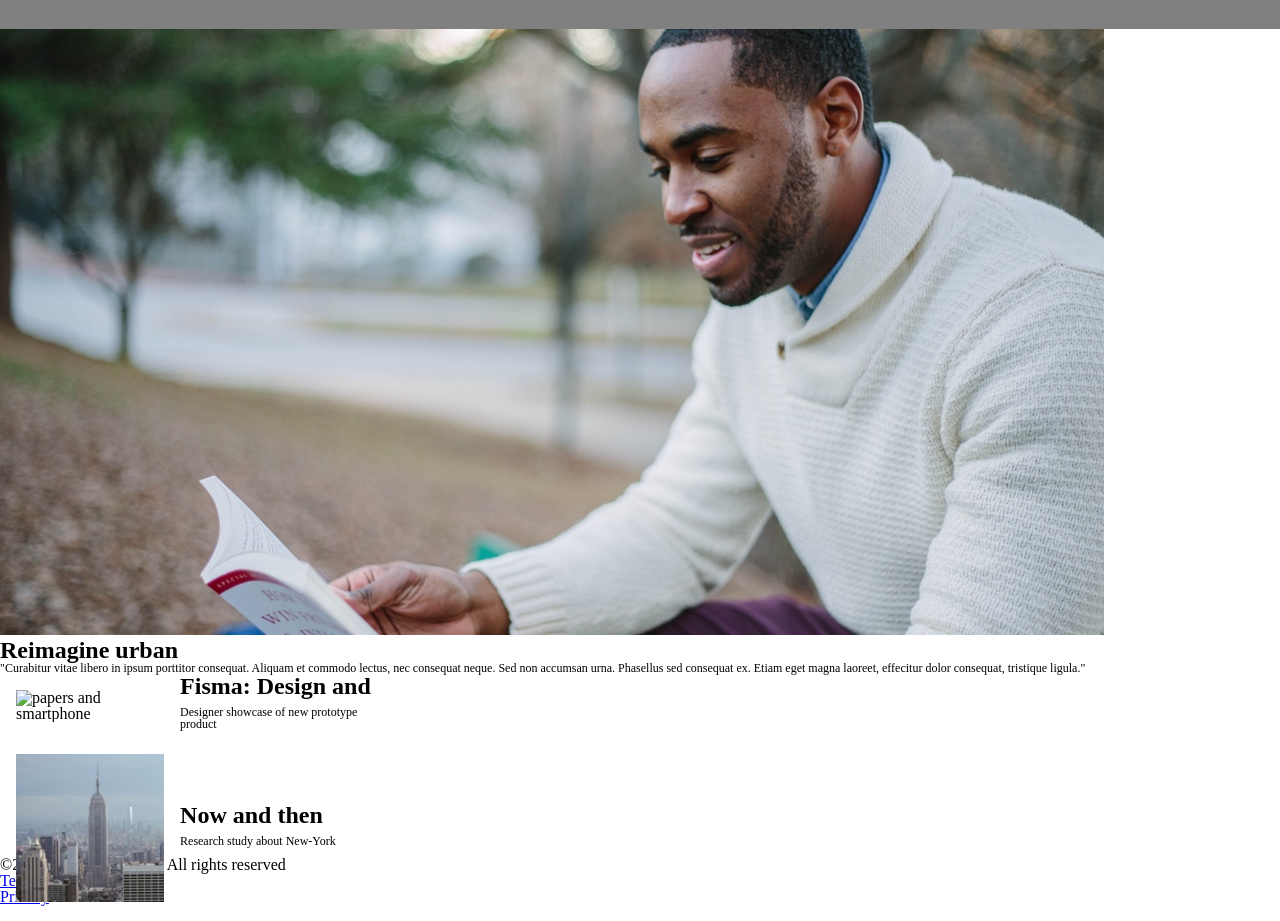
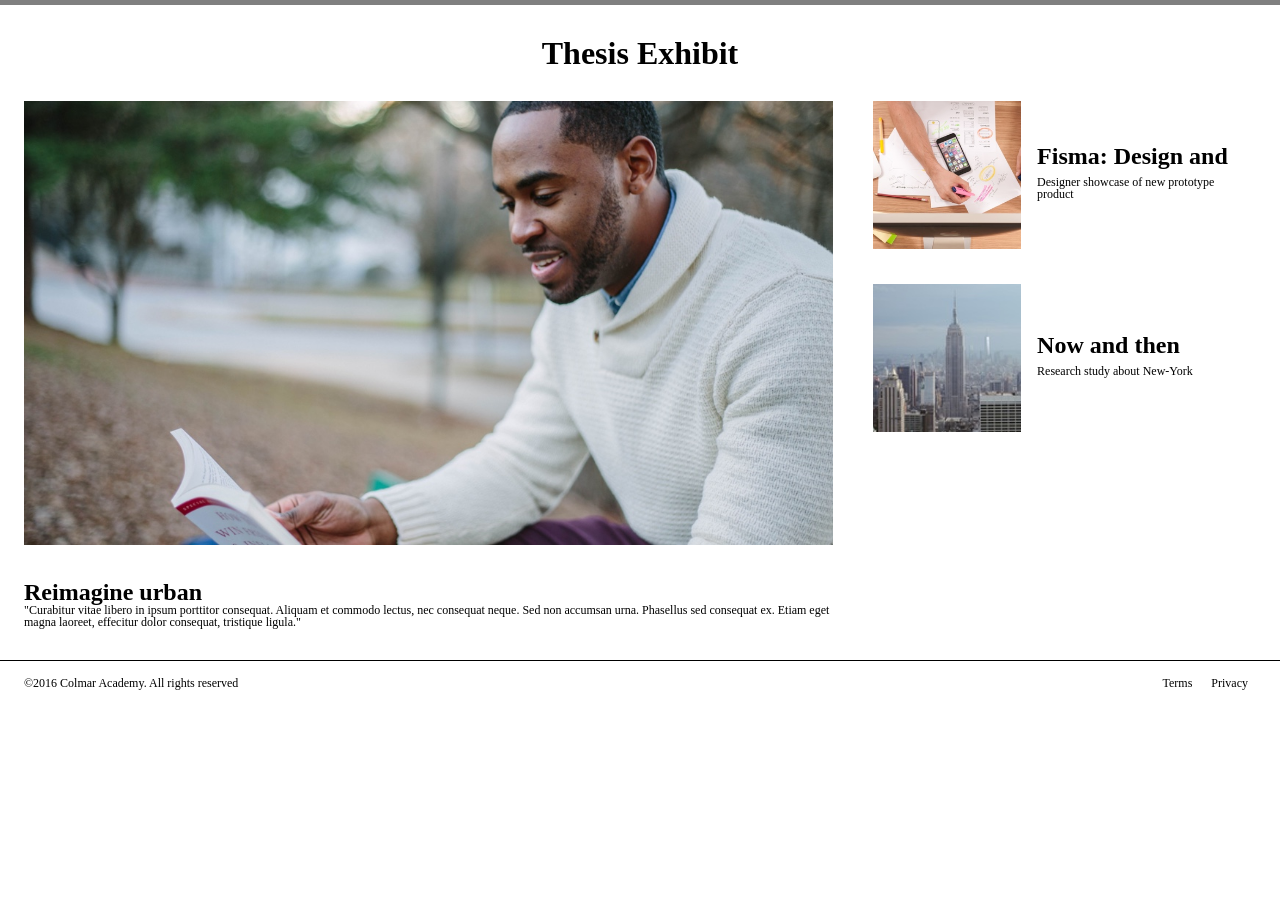
Before and after one commit to le-silence/ColmarAcademy, a plain HTML site: page index.html in a window 1280 px wide. Shown: the part 1997-2918 px from the top of the page. After the commit the page ends 2718 px from the top, so only its background shows below. Drawn offline with Linux system fonts and the light colour scheme.

Commit message:
Section thesis and footer styling.

```diff
--- a/index.html
+++ b/index.html
@@ -36,9 +36,9 @@
         </div>
       </div>
 
+      <article role="presentation">
 <!-- Section information -->
-      <article role="presentation">
-        <section class="information" role="presentation">
+        <section class="infoandthesis" role="presentation">
           <!-- section left column -->
           <div id="leftcolumn" class="verticalcontainer" role="presentation">
             <div class="imgcontainer" role="presentation">
@@ -177,8 +177,13 @@
           </div>
         </section>
 
-        <section class="thesis" role="presentation">
-          <div class="verticalcontainer" role="presentation">
+<!-- section thesis -->
+        <div class="thesis">
+          <!-- section title -->
+          <h2>Thesis Exhibit</h2>
+          <section class="infoandthesis" role="presentation">
+            <!-- section left column -->
+            <div id="leftcolumn" class="verticalcontainer" role="presentation">
               <div class="imgcontainer" role="presentation">
                 <img src="./ressources/images/information-main.jpg" alt="one guy reading outside" />
               </div>
@@ -188,9 +193,11 @@
               </div>
             </div>
 
+            <!-- section right column -->
+            <div class="rightcolumn" role="presentation">
               <div class="horizontalcontainer" role="presentation">
                 <div class="imgcontainer" role="presentation">
-              <img src="./ressources/images/theis-fisma.jpg" alt="papers and smartphone" />
+                  <img src="./ressources/images/thesis-fisma.jpg" alt="papers and smartphone" />
                 </div>
                 <div class="textcontainer">
                   <h3>Fisma: Design and</h3>
@@ -207,7 +214,9 @@
                   <h6>Research study about New-York</h6>
                 </div>
               </div>
+            </div>
           </section>
+        </div>
       </article>
     </main>
 
--- a/ressources/css/index.css
+++ b/ressources/css/index.css
@@ -13,7 +13,6 @@ h1 {
 h2 {
   font-size: 2rem;
   font-weight: bold;
-  padding-bottom: 1.5rem;
 }
 
 h3 {
@@ -27,6 +26,16 @@ h6 {
 
 strong {
   font-weight: bold;
+}
+
+li {
+  display: inline;
+  padding-right: 1rem;
+}
+
+li a {
+  text-decoration: none;
+  color: black;
 }
 
 /* text under img */
@@ -91,15 +100,8 @@ header {
   vertical-align: middle;
 }
 
-.menubar li {
-  display: inline;
-  padding-right: 1rem;
-}
-
 .menubar li a {
   font-size: 1.5rem;
-  text-decoration: none;
-  color: black;
 }
 
 /* main */
@@ -143,8 +145,8 @@ main {
   font-size: 1rem;
 }
 
-/* section information */
-.information {
+/* section information and section thesis */
+.infoandthesis {
   width: 100%;
   padding-bottom: 2rem;
   display: flex;
@@ -164,12 +166,23 @@ main {
   padding-top: 1rem;
 }
 
+/* section information */
 .horizontalcontainer a {
   text-decoration: none;
 }
 
 #third {
   background-color: grey;
+}
+
+/* section thesis */
+.thesis {
+  width: 100%;
+  display: flex;
+  flex-direction: column;
+  justify-content: flex-start;
+  align-items: center;
+  padding: 2rem 0;
 }
 
 /* section learning */
@@ -184,6 +197,7 @@ main {
 }
 
 .firstline {
+  padding-top: 1.5rem;
   padding-bottom: 0.5rem;
   display: flex;
   justify-content: center;
@@ -224,3 +238,14 @@ main {
   height: 2.5rem;
   line-height: 1.25rem;
 }
+
+/* footer */
+footer {
+  position: relative;
+  top: 2rem;
+  padding: 1rem 1rem 2rem 1.5rem;
+  font-size: 0.75rem;
+  border-top: 1px solid black;
+  display: flex;
+  justify-content: space-between;
+}
```
Lines whose indentation alone changed are shown as unchanged.
